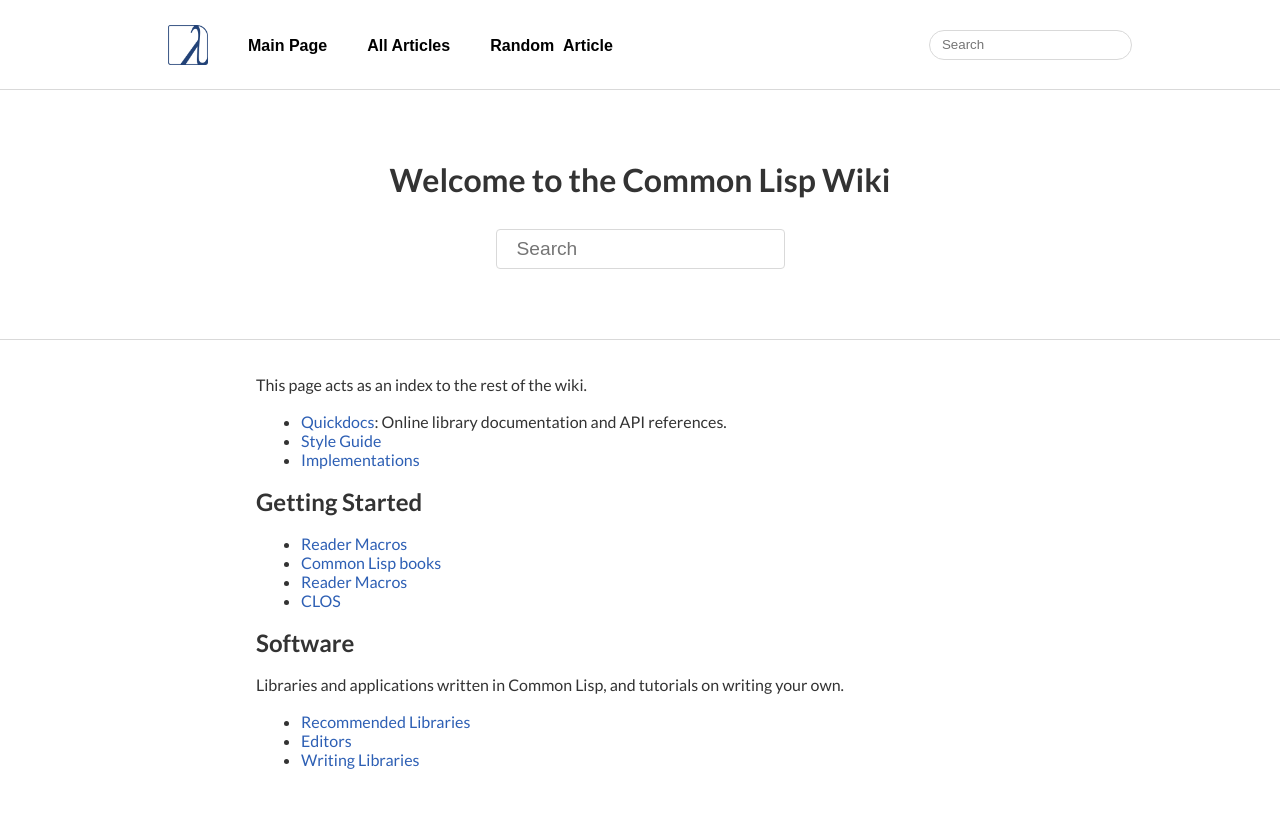
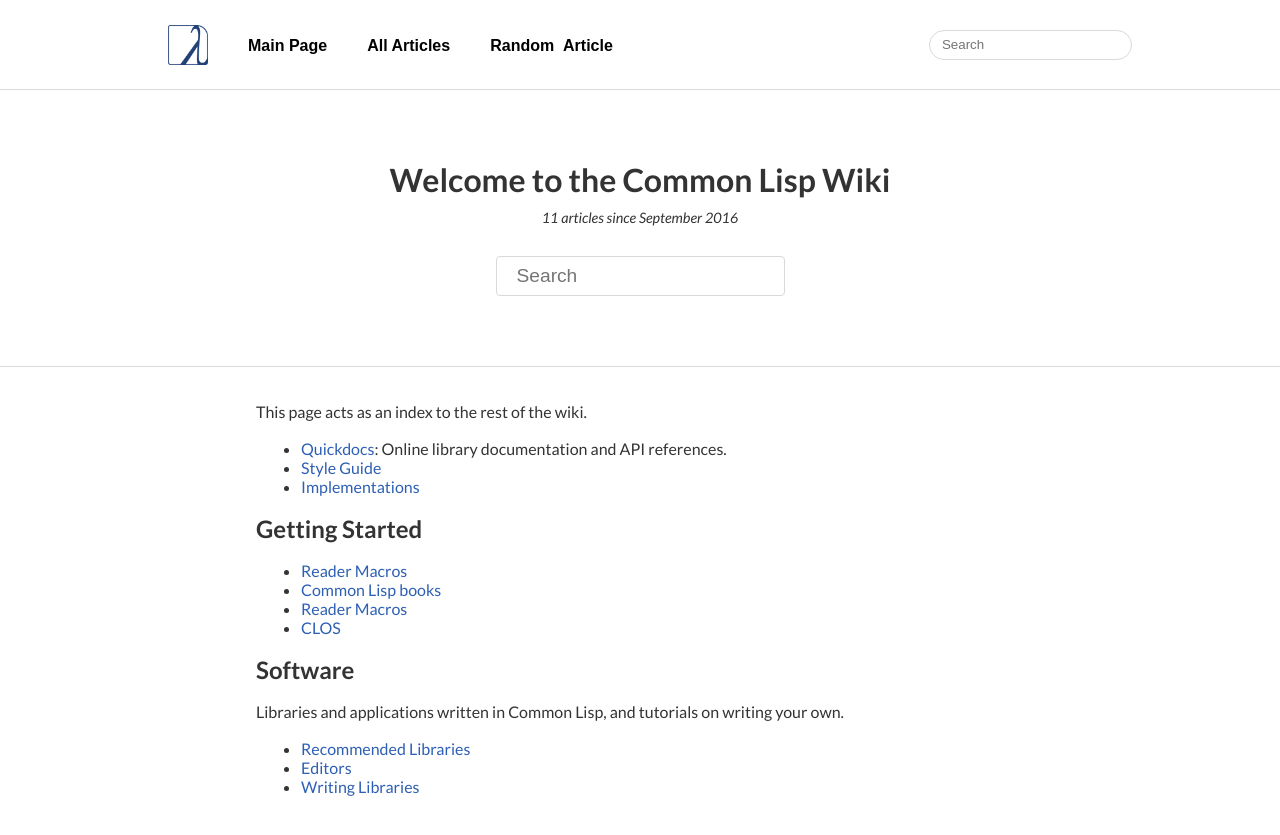
Before and after one commit to LispLang/lisplang.github.io, a Jekyll site: the page built from wiki/index.html, in a window 1280 px wide. Shown: the top 835 px of the page. Built offline with Jekyll 4.4.1, drawn with Linux system fonts in a browser that asks for light colours.

Commit message:
Add article count

```diff
--- a/assets/css/wiki.scss
+++ b/assets/css/wiki.scss
@@ -82,6 +82,12 @@ main.landing {
 
         h1 {
             text-align: center;
+            margin-bottom: 10px;
+        }
+
+        .info {
+            font-size: 0.9em;
+            font-style: italic;
             margin-bottom: 30px;
         }
 
--- a/wiki/index.html
+++ b/wiki/index.html
@@ -6,6 +6,7 @@ permalink: /wiki/
 <main class="landing">
   <header>
     <h1>Welcome to the Common Lisp Wiki</h1>
+    <span class="info">{{ site.categories['wiki'] | size }} articles since September 2016</span>
     <input name="center-search" type="text" placeholder="Search" autocomplete="off">
   </header>
 
```
